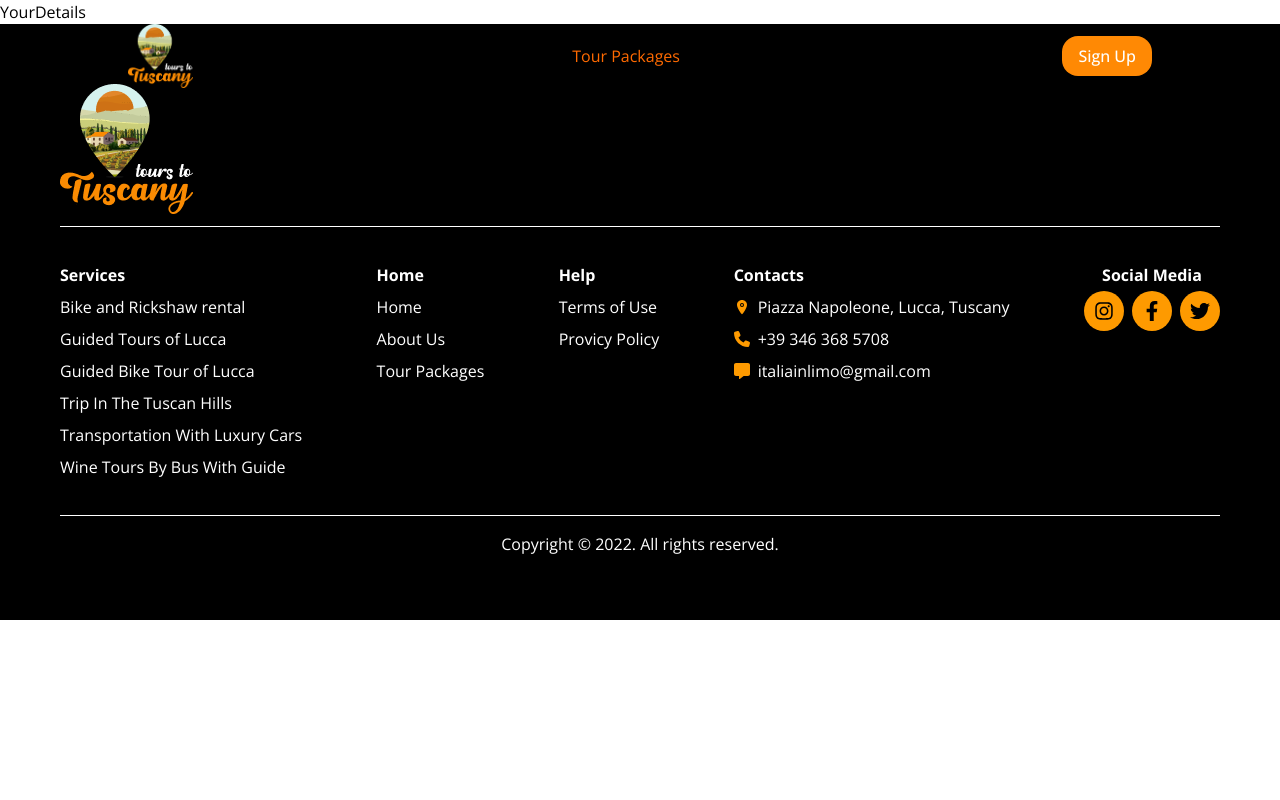
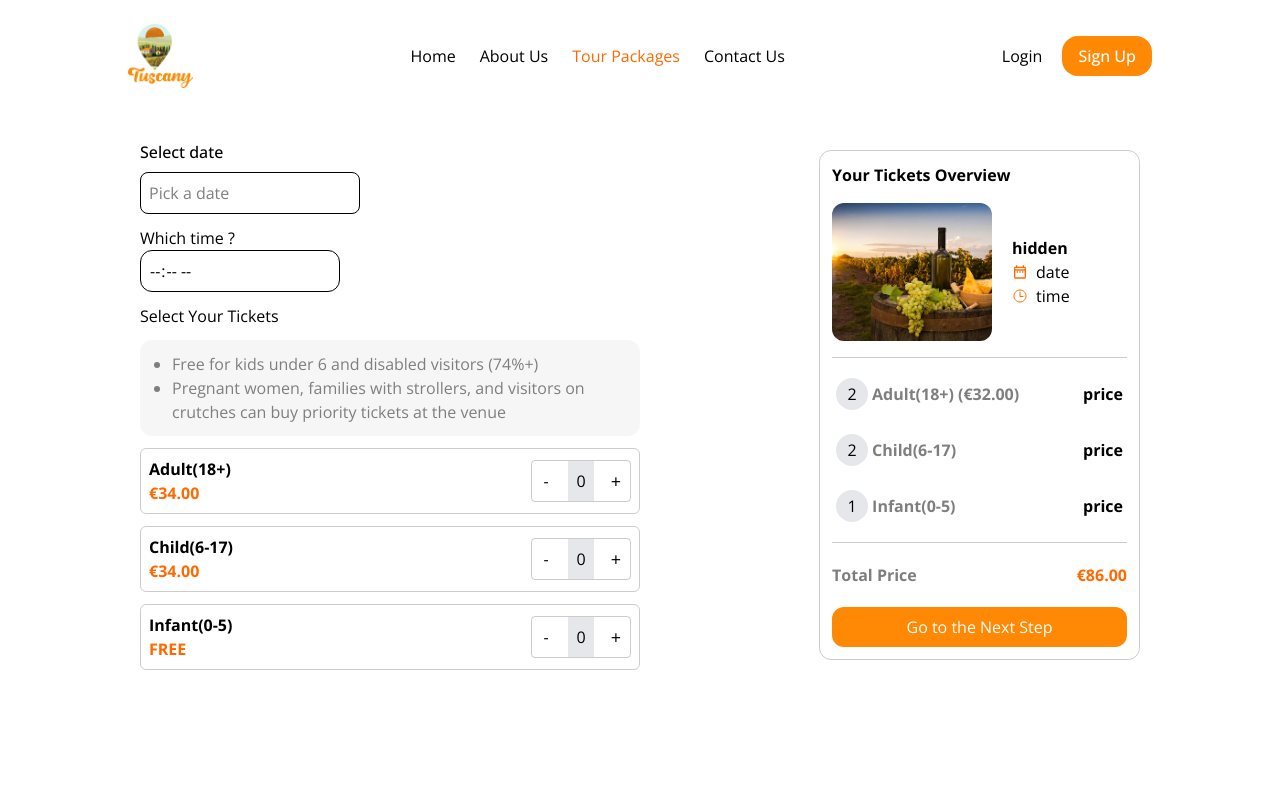
Before and after one commit to mohammed175397/e-commerce-website-for-travel-agency, a React (Vite) app: page /tourpackages/booking-details in a window 1280 px wide. Shown: the top 800 px of the page. Built offline with nearby package versions, Linux system fonts and the light colour scheme; no server answers.

Commit message:
make the counter reuseble

```diff
--- a/src/compnants/Counter.jsx
+++ b/src/compnants/Counter.jsx
@@ -1,24 +1,23 @@
-import { useState } from "react"
 
-function Counter() {
-    const [counter, setCounter] = useState(0);
+function Counter({value, onChange, min=0, max = Infinity}) {
 
-    const counter2 = () => {
-       setCounter((prev) => prev == 0 ? 0 : prev - 1)
-    }
+  const dec = () => onChange(value - 1);
+  const inc = () => onChange(value + 1 )
 
   return (
     <div className="flex items-center border justify-between rounded-sm  border-black/20 px-2 w-25">
       <button
         className="cursor-pointer w-3 hover:text-2xl transition-all"
-        onClick={counter2}
+        onClick={dec}
+        disabled={value <= min}
       >
         -
       </button>
-      <p className="bg-gray-200 p-2">{counter}</p>
+      <p className="bg-gray-200 p-2">{value}</p>
       <button
         className="cursor-pointer w-3 text-lg hover:text-2xl transition-all"
-        onClick={() => setCounter((prev) => prev + 1)}
+        onClick={inc}
+        disabled={value >= max}
       >
         +
       </button>
--- a/src/compnants/tourpackages/bookingdetails/DetailsPackges.jsx
+++ b/src/compnants/tourpackages/bookingdetails/DetailsPackges.jsx
@@ -1,55 +1,81 @@
+import { useState } from "react";
 import Select from "./Select";
 import Counter from "../../Counter";
 
+function DetailsPackges() {
+  const [time, setTime] = useState("");
+  const [counts, setCounts] = useState({
+    adult: 0,
+    child: 0,
+    infant: 0,
+  });
 
-function DetailsPackges() {
+  const setCount = (key, value) => {
+    setCounts((prev) => ({
+      ...prev,
+      [key]: Math.max(0, value),
+    }));
+  };
+
   return (
-    <div>
     <div className="w-[70%] flex flex-col gap-3">
       <Select />
+
       <div className="flex flex-col">
-      <label htmlFor="">Which time ?</label>
-      <input type="time" className="border p-2 rounded-xl w-50" />
+        <label>Which time ?</label>
+        <input
+          type="time"
+          value={time}
+          onChange={(e) => setTime(e.target.value)}
+          className="border p-2 rounded-xl w-50"
+        />
       </div>
+
       <h2>Select Your Tickets</h2>
-    <ul className="bg-[#EFEFEF] opacity-50 px-8 py-3 rounded-xl list-disc">
+      <ul className="bg-[#EFEFEF] w-125 opacity-50 px-8 py-3 rounded-xl list-disc">
         <li>Free for kids under 6 and disabled visitors (74%+)</li>
         <li>
           Pregnant women, families with strollers, and visitors on crutches can
           buy priority tickets at the venue
         </li>
       </ul>
-    <div className="flex items-center justify-between border rounded-md p-2 border-black/20">
+      <div className="w-125  flex items-center justify-between border rounded-md p-2 border-black/20">
         <div className="flex flex-col font-bold">
           <p>Adult(18+)</p>
           <p className="font-bold text-orange-500">€34.00</p>
         </div>
-      <Counter />
+        <Counter
+          value={counts.adult}
+          onChange={(v) => setCount("adult", v)}
+          min={0}
+        />
       </div>
-    <div className="flex items-center justify-between border rounded-md p-2 border-black/20">
+
+      <div className="w-125 flex items-center justify-between border rounded-md p-2 border-black/20">
         <div className="flex flex-col font-bold">
           <p>Child(6-17)</p>
-        <ul className=" opacity-50 px-8 py-3 rounded-xl list-disc">
-          <li>With valid ID</li>
-          <li>Only in combination with Adult(18+)</li>
-        </ul>
           <p className="font-bold text-orange-500">€34.00</p>
         </div>
-      <Counter />
+        <Counter
+          value={counts.child}
+          onChange={(v) => setCount("child", v)}
+          min={0}
+        />
       </div>
-    <div className="flex items-center justify-between border rounded-md p-2 border-black/20">
+
+      <div className="w-125 flex items-center justify-between border rounded-md p-2 border-black/20">
         <div className="flex flex-col font-bold">
           <p>Infant(0-5)</p>
-        <ul className=" opacity-50 px-8 py-3 rounded-xl list-disc">
-          <li>Only in combination with: Adult (18+)</li>
-        </ul>
           <p className="font-bold text-orange-500">FREE</p>
         </div>
-      <Counter />
+        <Counter
+          value={counts.infant}
+          onChange={(v) => setCount("infant", v)}
+          min={0}
+        />
       </div>
     </div>
-</div>
-  )
+  );
 }
 
-export default DetailsPackges
+export default DetailsPackges;
--- a/src/compnants/tourpackages/moredetails/DateTimeCard.jsx
+++ b/src/compnants/tourpackages/moredetails/DateTimeCard.jsx
@@ -97,7 +97,7 @@
       {/* Action button */}
       <button
         className=" cursor-pointer mt-4 w-full bg-orange-500 text-white py-2 rounded-xl font-semibold hover:bg-orange-600 transition"
-        onClick={() => navigate("/tourpackages/your-details")}
+        onClick={() => navigate("/tourpackages/booking-details")}
       >
         Buy Now
       </button>
--- /dev/null
+++ b/src/compnants/yourdetails/YourDetail.jsx
@@ -0,0 +1,71 @@
+import { useState } from "react";
+import TicketsOverview from "../common/TicketsOverview";
+function YourDetail() {
+    const [form, setForm] = useState({
+        name:null,
+        surname: null,
+        telephonenumber: null,
+        email: null
+    })
+  return (
+    <div className="my-30 mx-3 flex flex-col gap-5">
+      <h2 className="font-bold">Who shall we send these tickets to ?</h2>
+      <div className="flex  gap-10 justify-between">
+        <div className="flex flex-col gap-10">
+            <div className="flex items-center gap-10">
+                <div className="flex flex-col">
+                    <label htmlFor="">Name</label>
+                    <input
+                        type="text"
+                        value={form.name}
+                        onChange={(e) =>
+                        setForm((prev) => ({
+                            ...prev,
+                            name: e.target.value,
+                        }))
+                        }
+                        placeholder="Enter your name"
+                        className="w-80 border border-black/20 rounded-sm p-2"
+                    />
+                </div>
+                <div className="flex flex-col ">
+                <label htmlFor="">Surname</label>
+                <input
+                    type="text"
+                    value={form.surname}
+                    onChange={(e) => setForm(prev => ({...prev, surname:e.target.value}))}
+                    placeholder="Enter your Surname"
+                    className="w-80 border border-black/20 rounded-sm p-2"
+                />
+                </div>
+            </div>
+            <div className="flex items-center gap-10">
+                <div className="flex flex-col">
+                <label htmlFor="">Telephone Number</label>
+                <input
+                    type="number"
+                    value={form.telephonenumber}
+                    onChange={(e) => setForm(prev => ({...prev, telephonenumber:e.target.value}))}
+                    placeholder="Enter your telephone number"
+                    className="w-80 border border-black/20 rounded-sm p-2"
+                />
+                </div>
+                <div className="flex flex-col">
+                <label htmlFor="">Email Address</label>
+                <input
+                    type="email"
+                    value={form.email}
+                    onChange={(e) => setForm(prev => ({...prev, email: e.target.value}))}
+                    placeholder="Enter your email address"
+                    className="w-80 border border-black/20 rounded-sm p-2"
+                />
+                </div>
+            </div>
+        </div>
+        <TicketsOverview />
+      </div>
+    </div>
+  );
+}
+
+export default YourDetail
--- a/src/pages/BookingDetails.jsx
+++ b/src/pages/BookingDetails.jsx
@@ -1,4 +1,3 @@
-// import { useState } from "react";
 import TicketsOverview from "../compnants/common/TicketsOverview";
 import DetailsPackges from '../compnants/tourpackages/bookingdetails/DetailsPackges'
 function BookingDetails() {
--- a/src/pages/YourDetails.jsx
+++ b/src/pages/YourDetails.jsx
@@ -1,7 +1,10 @@
-import React from 'react'
-
+import YourDetail from "../compnants/yourdetails/YourDetail";
 function YourDetails() {
-  return <div>YourDetails</div>;
+  return (
+    <div>
+      <YourDetail />
+    </div>
+  )
 }
 
 export default YourDetails;
--- a/src/routes/AppRoutes.jsx
+++ b/src/routes/AppRoutes.jsx
@@ -5,8 +5,8 @@
 import ContactUs from "../pages/ContactUs";
 import TourPackages from "../pages/TourPackages";
 import CardDetails from '../pages/PageDetails';
-import BookingDetails from "../pages/YourDetails";
-import YourDetails from '../pages/BookingDetails';
+import YourDetails from "../pages/YourDetails";
+import BookingDetails from '../pages/BookingDetails';
 import Pyment from '../pages/Pyment'
 import OrderComplete from '../pages/OrderComplete';
 
```
Also changed, not shown: src/compnants/tourpackages/bookingdetails/Select.jsx (+3 -4 lines). Lines whose indentation alone changed are shown as unchanged.
